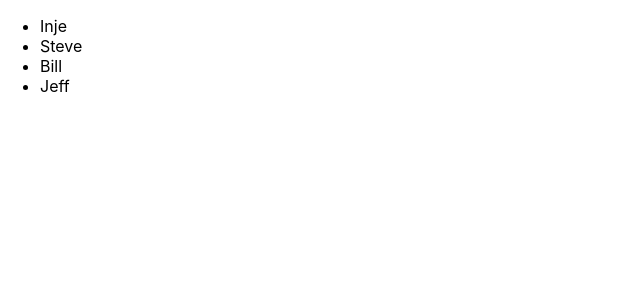
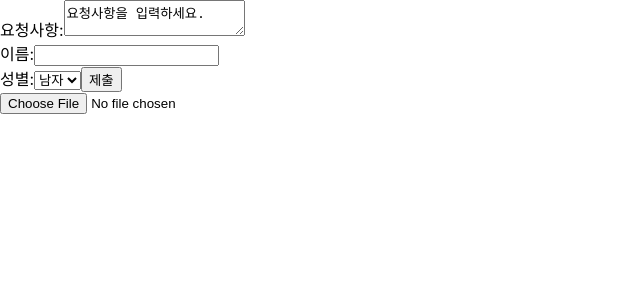
Before and after one commit to tmdgus0324/React_basic, a React (Create React App) app in the folder my-app/: page / in a window 1280 px wide. Shown: the top 300 px of the page, without its empty margins (0-640 px from the left). Built offline with nearby package versions, Linux system fonts and the light colour scheme.

Commit message:
ch12_Forms

```diff
--- /dev/null
+++ b/my-app/src/chapter_11/SignUp.jsx
@@ -0,0 +1,59 @@
+import React, {userState, useState} from "react";
+
+function SignUp(props) {
+    const [value, setValue] = useState('요청사항을 입력하세요.');
+    const [name, setName] = useState("");
+    const [gender, setGender] = useState("남자");
+
+    const handleChange = (event) => {
+        setValue(event.target.value);
+    };
+
+    const handleChangeName = (event) => {
+        setName(event.target.value);    // input element의 값
+
+        // 참고: 입력시 값을 함수(toUpperCase) 사용하여 대문자로 변경
+        //setName(event.target.value.toUpperCase());
+    };
+
+    const handleChangeGender = (event) => {
+        setGender(event.target.value);
+    };
+
+    const handleSubmit = (event) => {
+        alert(`이름: ${name}, 성별: ${gender}\n입력한 요청사항: ${value}`);
+        event.preventDefault();
+    };
+
+    return (
+        <form onSubmit={handleSubmit}>
+            <label>
+                요청사항:
+                <textarea value={value} onChange={handleChange}></textarea>
+            </label>
+
+            <br />
+            <label>
+                {/* handleChange함수 사용 + 각각의 set함수 사용 */}
+                이름:
+                <input type="text" value={name} onChange={handleChangeName} />
+            </label>
+
+            <br />
+            <label>
+                성별:
+                <select value={gender} onChange={handleChangeGender}>
+                    <option value="남자">남자</option>
+                    <option value="여자">여자</option>
+                </select>
+            </label>
+
+            <button type="submit">제출</button>
+
+            <br />
+            <input type="file" /> {/* file은 react에서는 Uncontrolled Component 이다. */}
+        </form>
+    );
+}
+
+export default SignUp;
--- a/my-app/src/index.js
+++ b/my-app/src/index.js
@@ -14,6 +14,7 @@
 import Toolbar from './chapter_09/Toorbar';
 import LandingPage from './chapter_09/LanginPage';
 import AttendanceBook from './chapter_10/AttendanceBook';
+import SignUp from './chapter_11/SignUp';
 
 
 /* chapter 3 */
@@ -92,14 +93,23 @@
 */
 
 /* chapter 10 */
-
+/*
 ReactDOM.render(
   <React.StrictMode>
     <AttendanceBook />
   </React.StrictMode>,
   document.getElementById('root')
 );
+*/
 
+/* chapter 11 */
+
+ReactDOM.render(
+  <React.StrictMode>
+    <SignUp />
+  </React.StrictMode>,
+  document.getElementById('root')
+);
 
 
 
```
Also changed, not shown: 1 other file (tests, documents, lock files or other folders).
